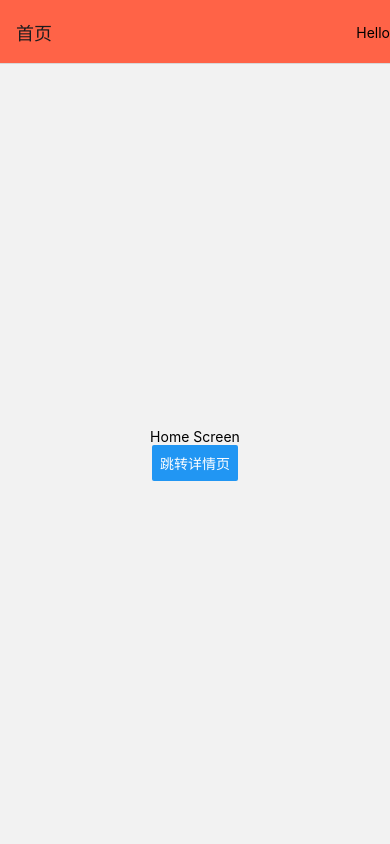
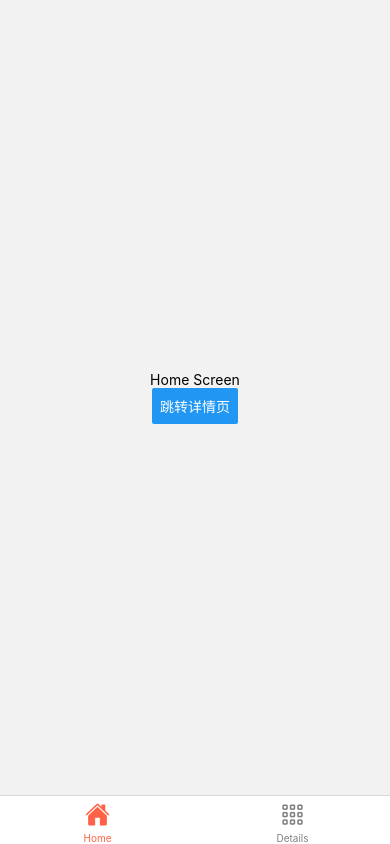
Before and after one commit to Synergism612/MyApp, a React Native app: screen / in a window 390 px wide. Built offline with nearby package versions, Linux system fonts and the light colour scheme.

Commit message:
router:learn TabNavigator

```diff
--- a/App.tsx
+++ b/App.tsx
@@ -1,4 +1,5 @@
 import React, {Component} from 'react';
+import {NavigationContainer} from '@react-navigation/native';
 // import Index from './src/1Layout/01_StyleSheet';
 // import Index from './src/1Layout/02_FlexBox/FlexDirection';
 // import Index from './src/1Layout/02_FlexBox/JustifyContent';
@@ -17,8 +18,8 @@ import React, {Component} from 'react';
 // import Index from './src/2Core/13_Animated';
 // import Index from './src/4Custom/21_Loading';
 
-import Index from './src/5Router/22_StackNavigator';
-import {NavigationContainer} from '@react-navigation/native';
+// import Index from './src/5Router/22_StackNavigator';
+import Index from './src/5Router/23_BottomTab';
 
 export default class App extends Component {
   render() {
--- a/package.json
+++ b/package.json
@@ -10,12 +10,15 @@
     "test": "jest"
   },
   "dependencies": {
+    "@react-navigation/bottom-tabs": "^6.5.7",
     "@react-navigation/native": "^6.1.6",
     "@react-navigation/native-stack": "^6.9.12",
+    "@types/react-native-vector-icons": "^6.4.13",
     "react": "18.2.0",
     "react-native": "0.71.6",
     "react-native-safe-area-context": "^4.5.1",
-    "react-native-screens": "^3.20.0"
+    "react-native-screens": "^3.20.0",
+    "react-native-vector-icons": "^9.2.0"
   },
   "devDependencies": {
     "@babel/core": "^7.20.0",
--- /dev/null
+++ b/src/5Router/23_BottomTab/index.tsx
@@ -0,0 +1,77 @@
+import {Text, StyleSheet, View, Button} from 'react-native';
+import React, {Component} from 'react';
+import {createBottomTabNavigator} from '@react-navigation/bottom-tabs';
+import {NavigationProp} from '@react-navigation/native';
+import Ionicons from 'react-native-vector-icons/Ionicons';
+
+const Tab = createBottomTabNavigator();
+
+const HomeScreen = ({
+  navigation,
+}: {
+  navigation: NavigationProp<any>;
+}): JSX.Element => {
+  return (
+    <View style={styles.Screen}>
+      <Text>Home Screen</Text>
+      <Button
+        onPress={() => {
+          navigation.navigate('Details');
+        }}
+        title="跳转详情页"
+      />
+    </View>
+  );
+};
+
+const DetailsScreen = ({
+  navigation,
+}: {
+  navigation: NavigationProp<any>;
+}): JSX.Element => {
+  return (
+    <View style={styles.Screen}>
+      <Text>Details Screen</Text>
+      <Button
+        onPress={() => {
+          navigation.navigate('Home');
+        }}
+        title="回到首页"
+      />
+    </View>
+  );
+};
+
+export default class index extends Component {
+  render() {
+    return (
+      <Tab.Navigator
+        screenOptions={({route}) => ({
+          tabBarIcon: ({focused, color, size}) => {
+            let iconName = '';
+            if (route.name === 'Home') {
+              iconName = focused ? 'home' : 'home-outline';
+            }
+            if (route.name === 'Details') {
+              iconName = focused ? 'apps' : 'apps-outline';
+            }
+            return <Ionicons name={iconName} size={size} color={color} />;
+          },
+          tabBarActiveTintColor: 'tomato',
+          tabBarInactiveTintColor: 'gray',
+          headerShown: false,
+        })}>
+        <Tab.Screen name="Home" component={HomeScreen} />
+        <Tab.Screen name="Details" component={DetailsScreen} />
+      </Tab.Navigator>
+    );
+  }
+}
+
+const styles = StyleSheet.create({
+  Screen: {
+    flex: 1,
+    alignItems: 'center',
+    justifyContent: 'center',
+  },
+});
```
Also changed, not shown: src/5Router/23_BottomTab/Read.md (added, +54 -0 lines), 2 other files (tests, documents, lock files or other folders).
